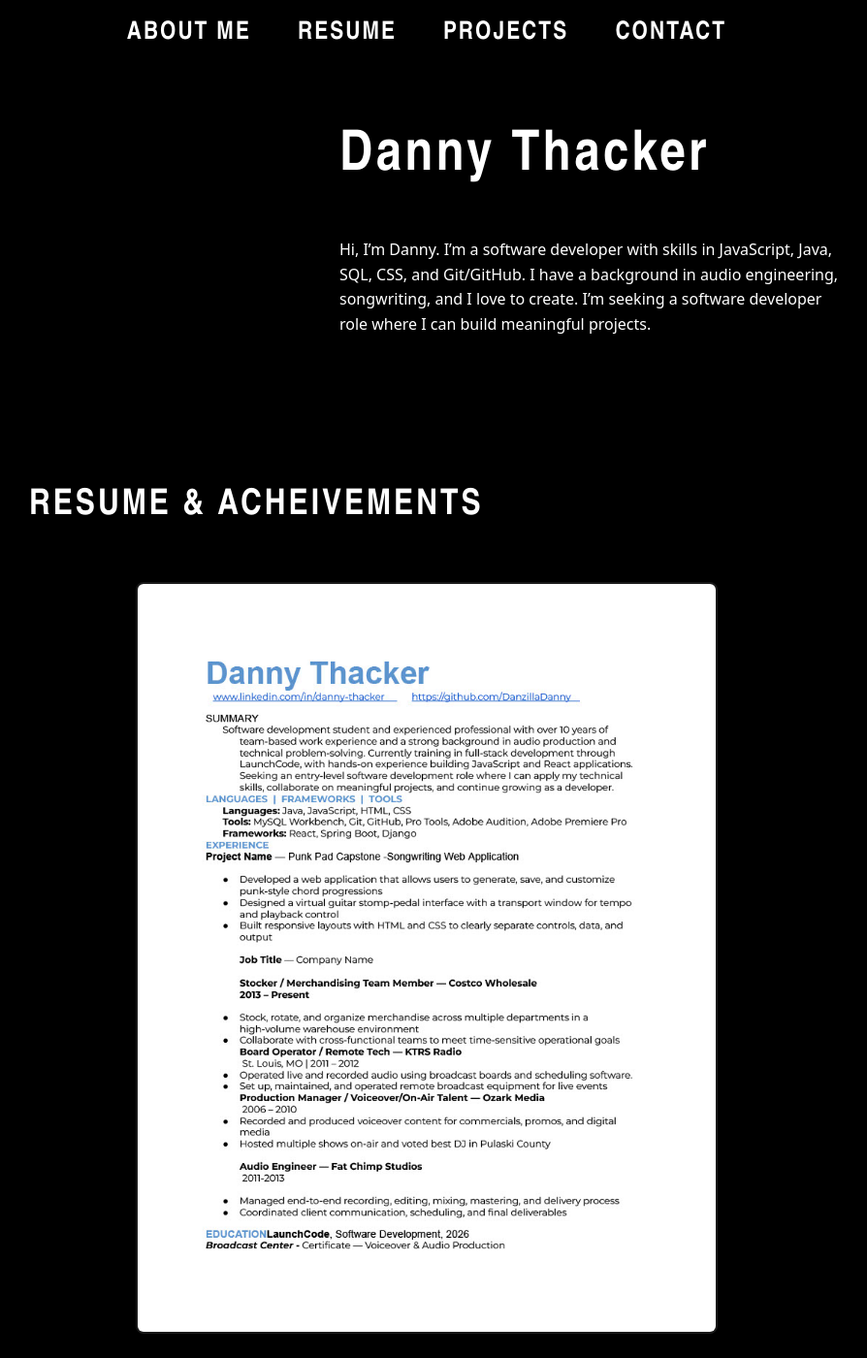
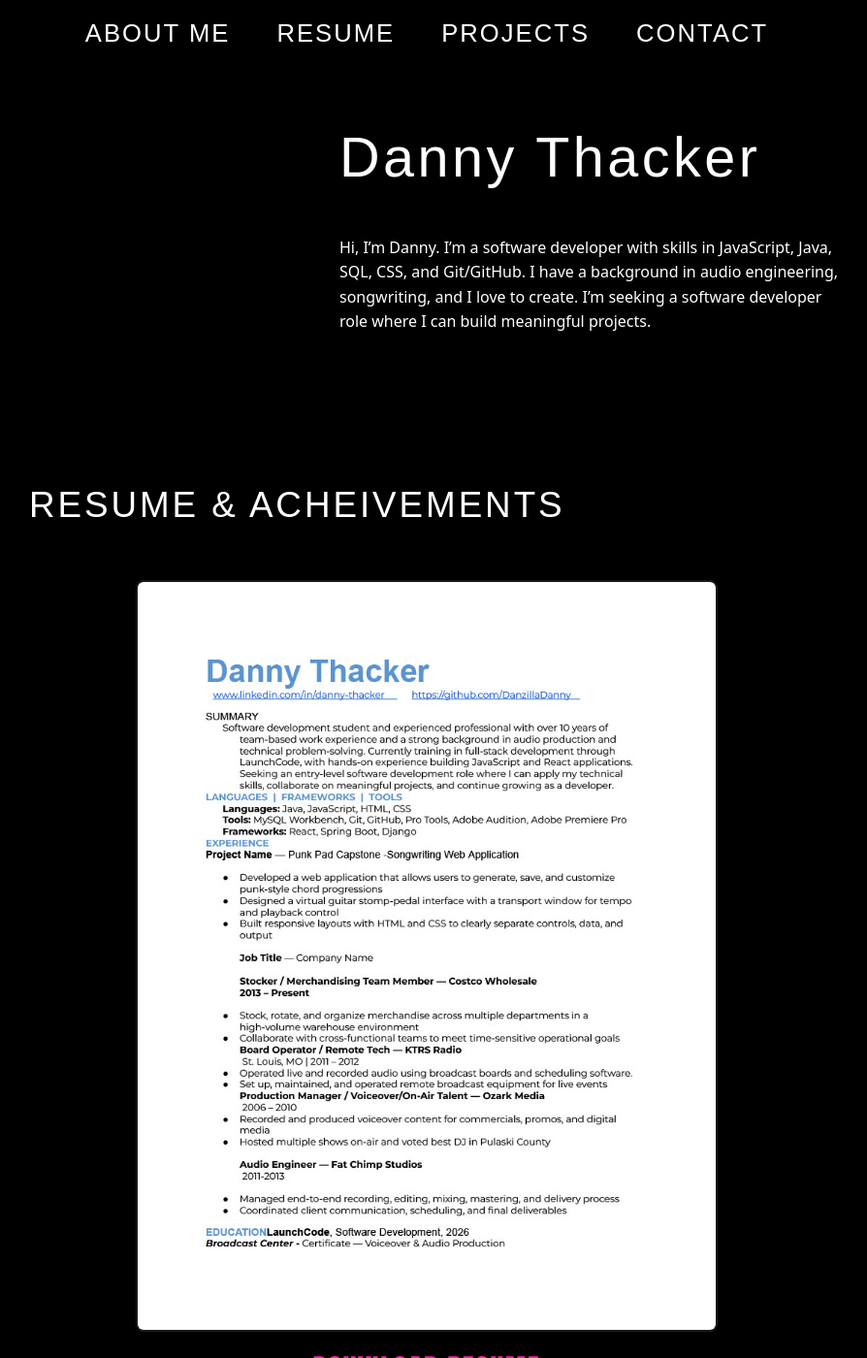
Before and after one commit to DanzillaDanny/DanzillaDanny.github.io, a Jekyll site: the page built from index.md, in a window 1280 px wide and 1400 px high. Shown: the whole window at 97% size, without its empty margins (200-1094 px from the left). Built offline with Jekyll 4.4.1, drawn with Linux system fonts in a browser that asks for light colours.

Commit message:
trying a google font that doesn't suck

```diff
--- a/assets/index.css
+++ b/assets/index.css
@@ -3,7 +3,7 @@
     --main-text-color: #ffffff;
     --accent-color: #ff23a3;
     --max: 900px;
-     --display-font: "Arial Narrow", "HelveticaNeue-CondensedBold", "Helvetica Neue", Helvetica, Arial, system-ui, sans-serif;
+    --display-font: "Bebas Neue", Arial, sans-serif;
 }
 
 * {
@@ -44,7 +44,7 @@
     font-family: var(--display-font);
     font-size: clamp(1.1rem, 3vw, 1.6rem);
     letter-spacing: 0.08em;
-    font-weight: 800;
+    font-weight: 400;
     text-transform: uppercase;
     color: #ffffff;
     text-decoration: none;
@@ -107,7 +107,7 @@
   font-family: var(--display-font);
   font-size: clamp(2.2rem, 6vw, 3.6rem);
   letter-spacing: 0.06em;
-  font-weight: 900;
+  font-weight: 400;
   margin-top: 0;
 }
 
@@ -124,7 +124,7 @@
   font-family: var(--display-font);
   font-size: clamp(1.6rem, 5vw, 2.3rem);
   letter-spacing: 0.08em;
-  font-weight: 800;
+  font-weight: 400;
   text-transform: uppercase;
 
   text-align: center;
```
